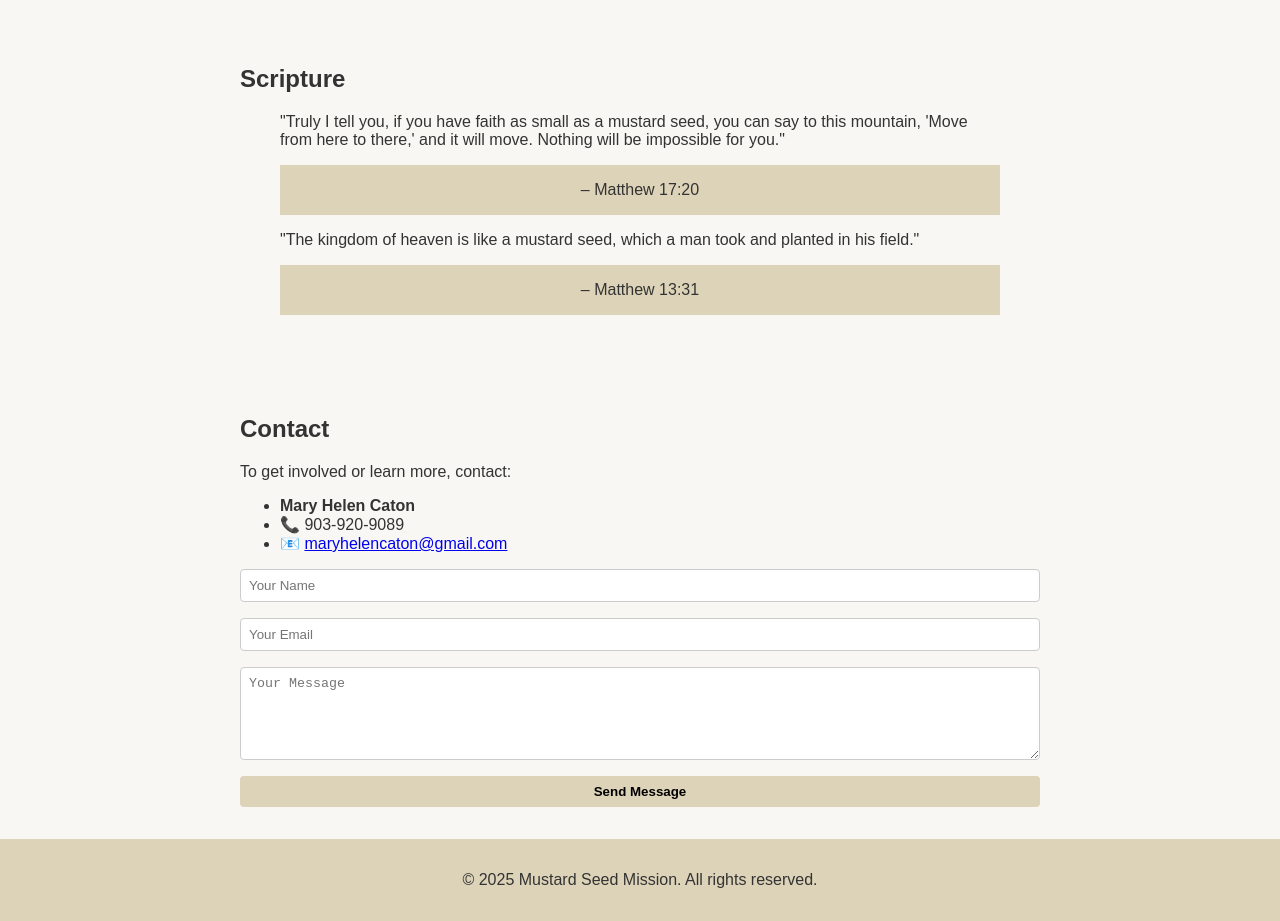
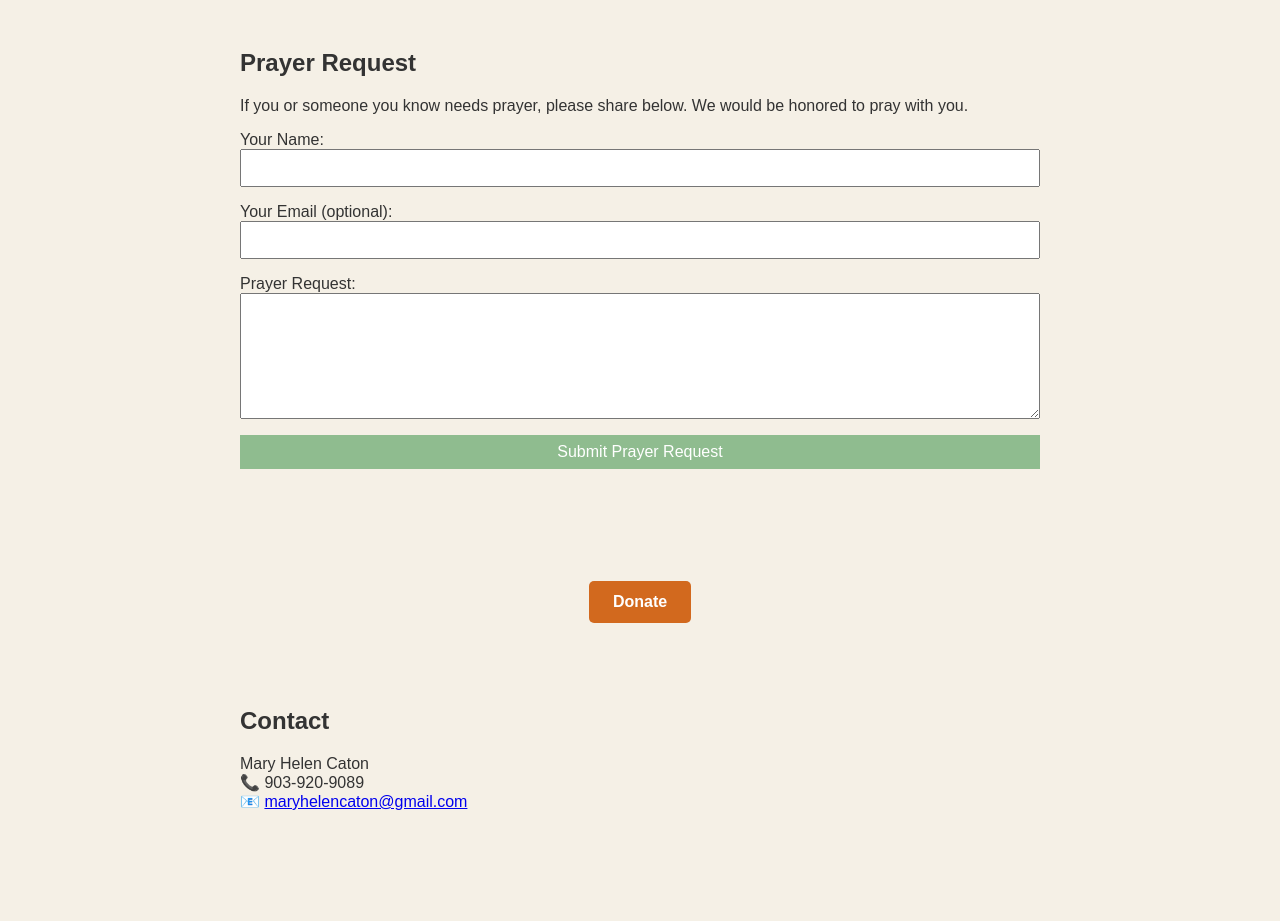
Before and after one commit to MaryHelenC/The-Mustard-Seed-Mission, a plain HTML site: page index.html in a window 1280 px wide. Shown: the part 1052-1973 px from the top of the page. After the commit the page ends 1911 px from the top, so only its background shows below. Drawn offline with Linux system fonts and the light colour scheme.

Commit message:
Add files via upload

```diff
--- a/index.html
+++ b/index.html
@@ -1,66 +1,27 @@
 <!DOCTYPE html>
 <html lang="en">
 <head>
-  <meta charset="UTF-8">
-  <meta name="viewport" content="width=device-width, initial-scale=1.0">
-  <title>tmustardseedmission</title>
+  <meta charset="UTF-8" />
+  <meta name="viewport" content="width=device-width, initial-scale=1.0" />
+  <title>themustardseedmission</title>
   <style>
-    body {
-      font-family: Arial, sans-serif;
-      margin: 0;
-      padding: 0;
-      background-color: #f9f7f3;
-      color: #333;
+    body { font-family: Arial, sans-serif; background-color: #f5f0e6; color: #333; margin: 0; padding: 0; }
+    header { background-color: #d2b48c; padding: 1rem; text-align: center; }
+    nav { display: flex; justify-content: center; background-color: #e0cda9; padding: 0.5rem 0; }
+    nav a { margin: 0 1rem; text-decoration: none; color: #333; font-weight: bold; }
+    section { padding: 2rem; max-width: 800px; margin: auto; }
+    img { display: block; margin: 1rem auto; max-width: 100%; height: auto; }
+    form { display: flex; flex-direction: column; }
+    input, textarea, button {
+      margin-bottom: 1rem; padding: 0.5rem; font-size: 1rem;
     }
-    header {
-      background-color: #ddd3b8;
-      padding: 1rem;
-      text-align: center;
+    button {
+      background-color: #8fbc8f; border: none; color: white; cursor: pointer;
     }
-    nav {
-      display: flex;
-      justify-content: center;
-      gap: 1rem;
-      background-color: #ece8df;
-      padding: 1rem;
-    }
-    nav a {
-      text-decoration: none;
-      color: #555;
-      font-weight: bold;
-    }
-    section {
-      padding: 2rem;
-      max-width: 800px;
-      margin: auto;
-    }
-    .gallery img {
-      width: 100%;
-      max-width: 400px;
-      margin: 1rem auto;
-      display: block;
-    }
-    form {
-      display: flex;
-      flex-direction: column;
-      gap: 1rem;
-      margin-top: 1rem;
-    }
-    input, textarea {
-      padding: 0.5rem;
-      border: 1px solid #ccc;
-      border-radius: 4px;
-    }
-    input[type="submit"] {
-      background-color: #ddd3b8;
-      border: none;
-      cursor: pointer;
-      font-weight: bold;
-    }
-    footer {
-      background-color: #ddd3b8;
-      padding: 1rem;
-      text-align: center;
+    .donate { text-align: center; margin-top: 2rem; }
+    .donate a {
+      display: inline-block; background-color: #d2691e; color: white;
+      padding: 0.75rem 1.5rem; text-decoration: none; font-weight: bold; border-radius: 5px;
     }
   </style>
 </head>
@@ -73,8 +34,10 @@
   <nav>
     <a href="#about">About</a>
     <a href="#community">Community</a>
-    <a href="#gallery">Gallery</a>
+    <a href="#logo">Logo</a>
     <a href="#scripture">Scripture</a>
+    <a href="#prayer">Prayer</a>
+    <a href="#donate">Donate</a>
     <a href="#contact">Contact</a>
   </nav>
 
@@ -88,42 +51,37 @@
     <p>Our outreach is focused on serving the homeless and those in need. We provide care packages, meals, prayer, and encouragement — all while planting the seed of God’s Word in their hearts. It’s about meeting both physical and spiritual needs with compassion and purpose.</p>
   </section>
 
-  <section id="gallery" class="gallery">
-    <h2>Gallery & Logo</h2>
-    <img src="mustard-seed-planting.png" alt="Mustard Seed Logo and Planting Illustration">
+  <section id="logo">
+    <h2>Logo</h2>
+    <img src="mustard-seed-planting.png" alt="Mustard Seed Logo and Planting Image" />
   </section>
 
-  <section id="scripture">
-    <h2>Scripture</h2>
-    <blockquote>
-      <p>"Truly I tell you, if you have faith as small as a mustard seed, you can say to this mountain, 'Move from here to there,' and it will move. Nothing will be impossible for you."</p>
-      <footer>– Matthew 17:20</footer>
-    </blockquote>
-    <blockquote>
-      <p>"The kingdom of heaven is like a mustard seed, which a man took and planted in his field."</p>
-      <footer>– Matthew 13:31</footer>
-    </blockquote>
+  <section id="prayer">
+    <h2>Prayer Request</h2>
+    <p>If you or someone you know needs prayer, please share below. We would be honored to pray with you.</p>
+    <form action="https://formspree.io/f/your-form-id" method="POST">
+      <label for="name">Your Name:</label>
+      <input type="text" id="name" name="name" required>
+
+      <label for="email">Your Email (optional):</label>
+      <input type="email" id="email" name="email">
+
+      <label for="request">Prayer Request:</label>
+      <textarea id="request" name="request" rows="6" required></textarea>
+
+      <button type="submit">Submit Prayer Request</button>
+    </form>
+  </section>
+
+  <section id="donate" class="donate">
+    <a href="https://www.gofundme.com/f/nvbq2-the-mustard-seed-mission" target="_blank">Donate</a>
   </section>
 
   <section id="contact">
     <h2>Contact</h2>
-    <p>To get involved or learn more, contact:</p>
-    <ul>
-      <li><strong>Mary Helen Caton</strong></li>
-      <li>📞 903-920-9089</li>
-      <li>📧 <a href="mailto:maryhelencaton@gmail.com">maryhelencaton@gmail.com</a></li>
-    </ul>
-
-    <form action="mailto:maryhelencaton@gmail.com" method="post" enctype="text/plain">
-      <input type="text" name="name" placeholder="Your Name" required>
-      <input type="email" name="email" placeholder="Your Email" required>
-      <textarea name="message" rows="5" placeholder="Your Message"></textarea>
-      <input type="submit" value="Send Message">
-    </form>
+    <p>Mary Helen Caton<br />
+    📞 903-920-9089<br />
+    📧 <a href="mailto:maryhelencaton@gmail.com">maryhelencaton@gmail.com</a></p>
   </section>
-
-  <footer>
-    <p>&copy; 2025 Mustard Seed Mission. All rights reserved.</p>
-  </footer>
 </body>
 </html>
```
